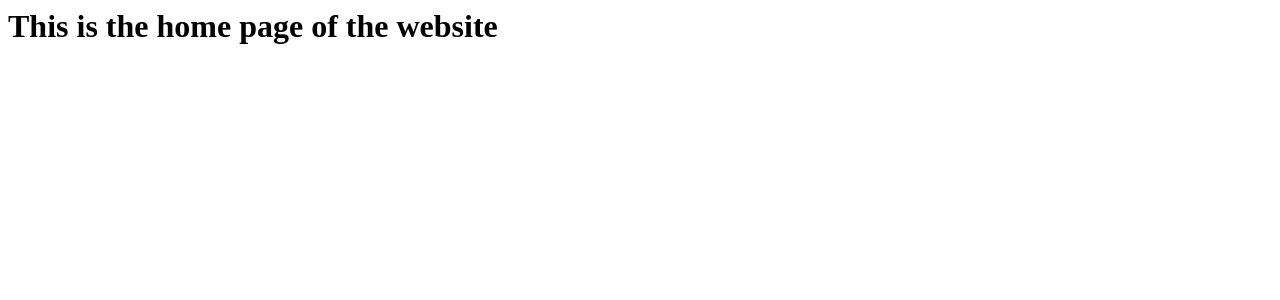
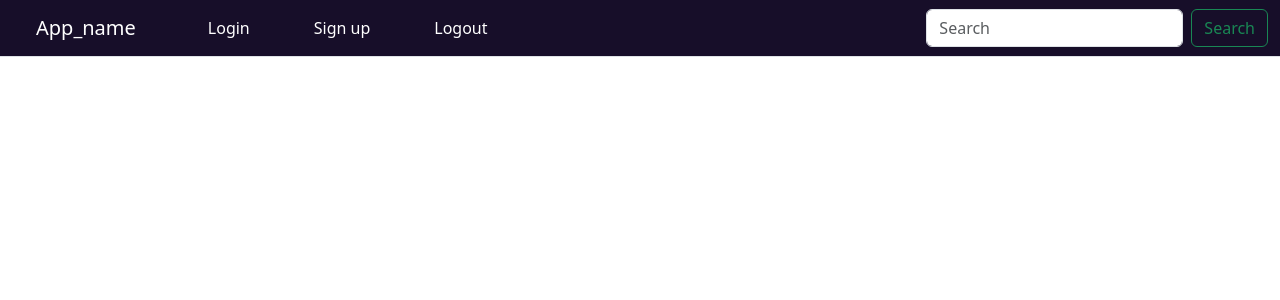
Before and after one commit to aadi-sun/learning-app, a Flask app: page / in a window 1280 px wide. Shown: the top 300 px of the page. Run offline with Flask 3, Linux system fonts and the light colour scheme.

Commit message:
working on auth

```diff
--- a/src/website/auth.py
+++ b/src/website/auth.py
@@ -7,8 +7,8 @@
 
 @auth.route('/logout')
 def logout():
-    return "<h1>This is the logout page</h1>"
+    return render_template("logout.html")
 
 @auth.route('/signup')
 def signup():
-    return "<h1>This is the signup page</h1>"
+    return render_template("signup.html")
--- a/src/website/templates/base.html
+++ b/src/website/templates/base.html
@@ -7,22 +7,22 @@
     <link href="https://cdn.jsdelivr.net/npm/bootstrap@5.3.3/dist/css/bootstrap.min.css" rel="stylesheet" integrity="sha384-QWTKZyjpPEjISv5WaRU9OFeRpok6YctnYmDr5pNlyT2bRjXh0JMhjY6hW+ALEwIH" crossorigin="anonymous">
 </head>
 <body>
-    <nav class="navbar navbar-expand-lg bg-body-tertiary bg-dark border-bottom border-body" data-bs-theme="dark">
+    <nav class="navbar navbar-expand-lg border-bottom border-body" style="background-color: #170e29;">
         <div class="container-fluid">
-          <a class="navbar-brand" href="#">App_name</a>
+          <a class="navbar-brand px-4" style="color:white" href="/">App_name</a>
           <button class="navbar-toggler" type="button" data-bs-toggle="collapse" data-bs-target="#navbarTogglerDemo02" aria-controls="navbarTogglerDemo02" aria-expanded="false" aria-label="Toggle navigation">
             <span class="navbar-toggler-icon"></span>
           </button>
           <div class="collapse navbar-collapse" id="navbarTogglerDemo02">
             <ul class="navbar-nav me-auto mb-2 mb-lg-0">
-                <li class="nav-item">
-                    <a class="nav-link" href="#">Login</a>
+                <li class="nav-item px-4">
+                    <a class="nav-link" style="color:white" href="login">Login</a>
                   </li>
-              <li class="nav-item">
-                <a class="nav-link" href="#">Sign up</a>
+              <li class="nav-item px-4">
+                <a class="nav-link" style="color:white" href="signup">Sign up</a>
               </li>
-              <li class="nav-item">
-                <a class="nav-link" href="#">Logout</a>
+              <li class="nav-item px-4">
+                <a class="nav-link" style="color:white" href="logout">Logout</a>
               </li>
             </ul>
             <form class="d-flex" role="search">
--- a/src/website/templates/index.html
+++ b/src/website/templates/index.html
@@ -1,12 +1,10 @@
-<!DOCTYPE html>
-<html lang="en">
-<head>
-    <meta charset="UTF-8">
-    <meta name="viewport" content="width=device-width, initial-scale=1.0">
-    <title>Title</title>
-    <link rel="stylesheet" href="static/styles.css">
-</head>
-<body>
-
-</body>
-</html>
+{% extends "base.html" %}{% block title %}Login{% endblock %}
+{% block content %}
+<form method="POST">
+    <h3>Login</h3>
+    <div class="mb-3">
+        <label for="email" class="form-label">Email address</label>
+        <input type="email" class="form-control" id="email" placeholder="name@example.com" name="email">
+      </div>
+</form>
+{% endblock %}
--- a/src/website/views.py
+++ b/src/website/views.py
@@ -2,4 +2,4 @@
 views = Blueprint('views', __name__)
 @views.route('/')
 def home_page():
-    return "<h1>This is the home page of the website</h1>"
+    return render_template("index.html")
```
Also changed, not shown: src/website/templates/logout.html (+10 -0 lines), src/website/templates/signup.html (+10 -0 lines).
